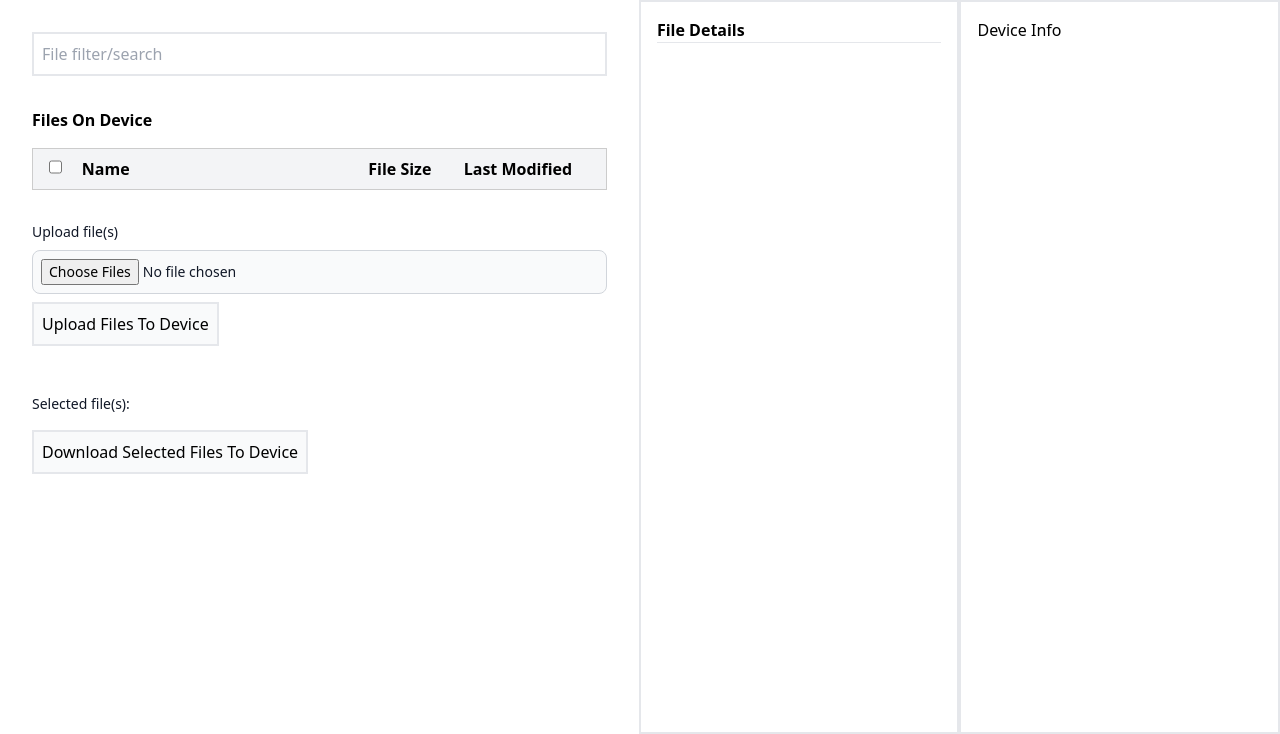
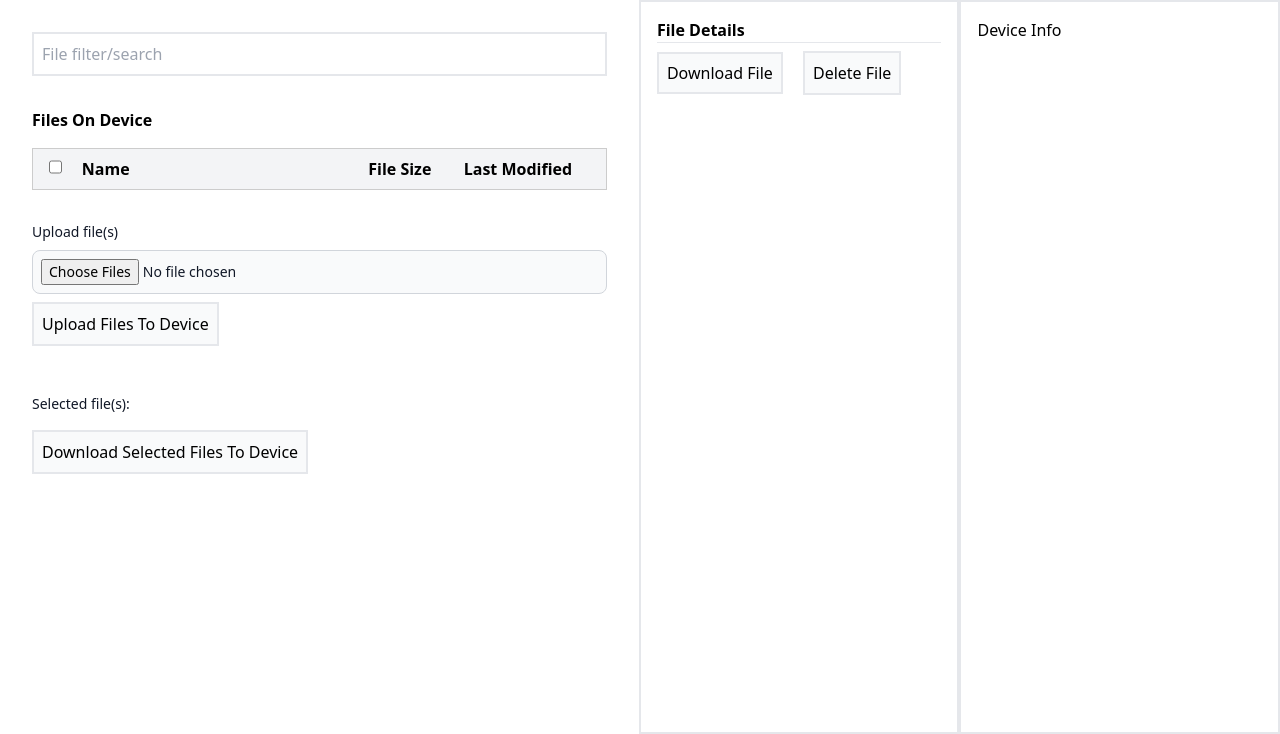
Before and after one commit to tlstommy/skydrive, a Flask app: template templates/index.html in a window 1280 px wide. Shown: the part 66-800 px from the top of the page. Run offline with Flask 3, Linux system fonts and the light colour scheme; the template is opened without the code that fills it, so the values that code supplies are empty; style sheets or scripts are compiled from the project's sources.

Commit message:
commit working on for mvp

```diff
--- a/app.py
+++ b/app.py
@@ -1,4 +1,4 @@
-from flask import Flask, render_template,jsonify,request
+from flask import Flask, render_template,jsonify,request,send_from_directory
 import os,random,time,signal
 from hurry.filesize import size
 import datetime
@@ -75,6 +75,12 @@ def getFileInfo():
 
     return jsonify(fileDetailsDict)
 
+#download a file from this dev
+@app.route('/download/<filename>')
+def downloadFile(filename):
+    filename = secure_filename(filename)  # Ensure the filename is secure
+    return send_from_directory(app.config['DEVICE_FILES_FOLDER'], filename, as_attachment=True)
+
 
 # upload files to deviceS
 @app.route('/upload', methods=['POST'])
--- a/templates/index.html
+++ b/templates/index.html
@@ -108,9 +108,17 @@
                 <h3 class='font-bold'>File Details</h3>
                 <hr>
                 <div class="file-info">
+                    <!-- File details will be inserted here -->
+                </div>
 
+                <div class="file-options-buttons">
+
+                    <a id="downloadButton" class="border-2 p-2 mt-2 mr-4 bg-gray-50 hover:bg-blue-300" download>Download File</a>
+
+                    <button id="deleteButton" class="border-2 p-2 mt-2 bg-gray-50 hover:bg-red">Delete File</button>
                 </div>
             </div>
+
             <div class="w-1/3 p-4 border-2">
                 Device Info
             </div>
@@ -140,6 +148,9 @@
             <p>Size: ${fileDetails.size}</p>
             <p>Last Modified: ${fileDetails.last_modified}</p>
             `;
+
+            const downloadLink = document.querySelector('.file-details-section #downloadButton');
+            downloadLink.href = `/download/${fileDetails.filename}${fileDetails.filetype}`;
         }
 
 
```
